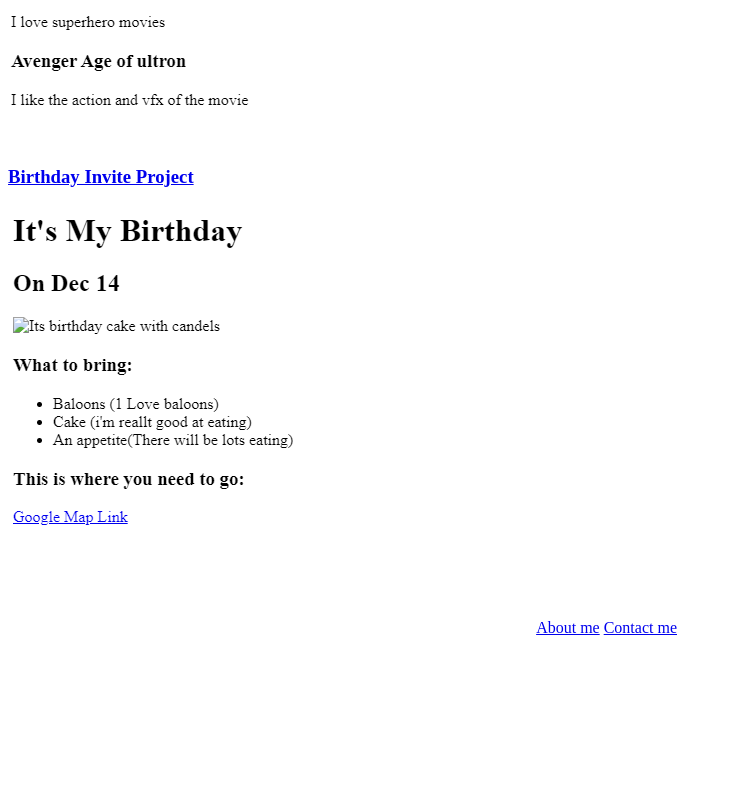
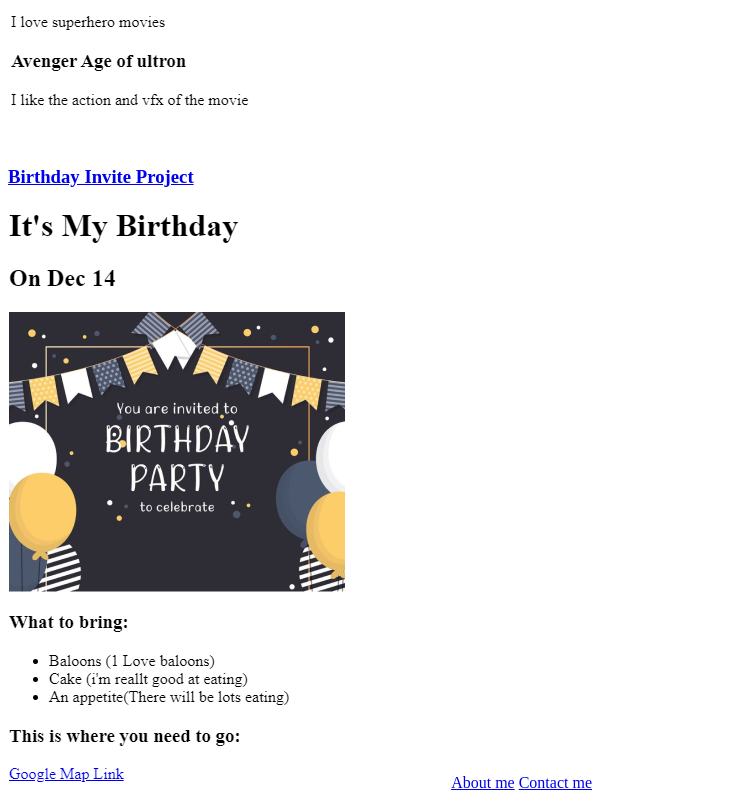
Before and after one commit to LaxmanChampia/html-portfolio, a plain HTML site: page index.html in a window 1280 px wide. Shown: the part 459-1259 px from the top of the page, without its empty margins (0-731 px from the left). Before the commit the page ends 1104 px from the top, so only its background shows below. Drawn offline with Linux system fonts and the light colour scheme; files whose address does not match are found by name.

Commit message:
Add files via upload

```diff
--- a/index.html
+++ b/index.html
@@ -11,7 +11,7 @@
 <h3><a href="./public/movie-ranking.html"> Movie Ranking Project </a></h3>
     <img src="../4.3 HTML Porfolio Project/assets/images/Movie Ranking.png">
     <h3><a href="./public/birthday-invite.html"> Birthday Invite Project </a></h3>
-    <img src="./assets/images/birthday.png">
+    <img src="./assets/images/birthday invitation project.png">
     <a href="./public/about.html">About me</a>
     <a href="./public/contact.html">Contact me</a>
 </body>
```
Also changed, not shown: assets/images/Group 1.png (added), assets/images/birthday invitation project.png (added).
